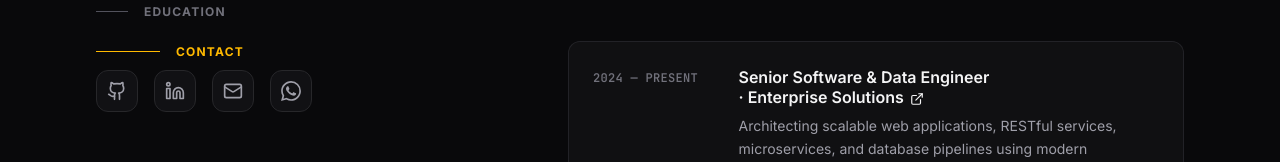
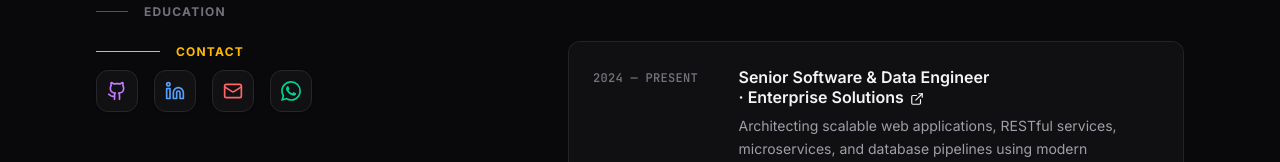
Before and after one commit to bbaymistery/my_portfolio, a React (Vite) app: page / in a window 1280 px wide. Shown: the part 604-766 px from the top of the page. Built offline with nearby package versions, Linux system fonts and the light colour scheme.

Commit message:
Add vibrant brand colors for Sidebar social icons

```diff
--- a/src/components/Sidebar.jsx
+++ b/src/components/Sidebar.jsx
@@ -111,7 +111,7 @@ export default function Sidebar({ activeSection, theme, toggleTheme, personalDat
         </nav>
       </div>
 
-      {/* Social Icons & Contact Links */}
+      {/* Social Icons with Official Brand Colors */}
       <div className="mt-12 lg:mt-0">
         <ul className="flex items-center gap-4 flex-wrap" aria-label="Social media">
           <li>
@@ -120,10 +120,10 @@ export default function Sidebar({ activeSection, theme, toggleTheme, personalDat
               target="_blank"
               rel="noopener noreferrer"
               aria-label="GitHub profile"
-              className="text-zinc-400 hover:text-amber-400 transition-colors p-2.5 rounded-xl border border-zinc-800 bg-zinc-900/60 hover:border-amber-500/40 block"
+              className="text-zinc-300 hover:text-purple-400 transition-all duration-200 p-2.5 rounded-xl border border-zinc-800 bg-zinc-900/60 hover:bg-purple-500/10 hover:border-purple-500/50 block shadow-sm"
               title="GitHub"
             >
-              <GithubIcon className="h-5 w-5" />
+              <GithubIcon className="h-5 w-5 text-purple-400" />
             </a>
           </li>
           <li>
@@ -132,20 +132,20 @@ export default function Sidebar({ activeSection, theme, toggleTheme, personalDat
               target="_blank"
               rel="noopener noreferrer"
               aria-label="LinkedIn profile"
-              className="text-zinc-400 hover:text-amber-400 transition-colors p-2.5 rounded-xl border border-zinc-800 bg-zinc-900/60 hover:border-amber-500/40 block"
+              className="text-zinc-300 hover:text-blue-400 transition-all duration-200 p-2.5 rounded-xl border border-zinc-800 bg-zinc-900/60 hover:bg-blue-500/10 hover:border-blue-500/50 block shadow-sm"
               title="LinkedIn"
             >
-              <LinkedinIcon className="h-5 w-5" />
+              <LinkedinIcon className="h-5 w-5 text-blue-400" />
             </a>
           </li>
           <li>
             <a
               href={`mailto:${personalData.social.email}`}
               aria-label="Send Email"
-              className="text-zinc-400 hover:text-amber-400 transition-colors p-2.5 rounded-xl border border-zinc-800 bg-zinc-900/60 hover:border-amber-500/40 block"
+              className="text-zinc-300 hover:text-red-400 transition-all duration-200 p-2.5 rounded-xl border border-zinc-800 bg-zinc-900/60 hover:bg-red-500/10 hover:border-red-500/50 block shadow-sm"
               title="Email"
             >
-              <Mail className="h-5 w-5" />
+              <Mail className="h-5 w-5 text-red-400" />
             </a>
           </li>
           <li>
@@ -154,10 +154,10 @@ export default function Sidebar({ activeSection, theme, toggleTheme, personalDat
               target="_blank"
               rel="noopener noreferrer"
               aria-label="WhatsApp Contact"
-              className="text-zinc-400 hover:text-emerald-400 transition-colors p-2.5 rounded-xl border border-zinc-800 bg-zinc-900/60 hover:border-emerald-500/40 block"
+              className="text-zinc-300 hover:text-emerald-400 transition-all duration-200 p-2.5 rounded-xl border border-zinc-800 bg-zinc-900/60 hover:bg-emerald-500/10 hover:border-emerald-500/50 block shadow-sm"
               title="WhatsApp"
             >
-              <WhatsappIcon className="h-5 w-5" />
+              <WhatsappIcon className="h-5 w-5 text-emerald-400" />
             </a>
           </li>
         </ul>
```
